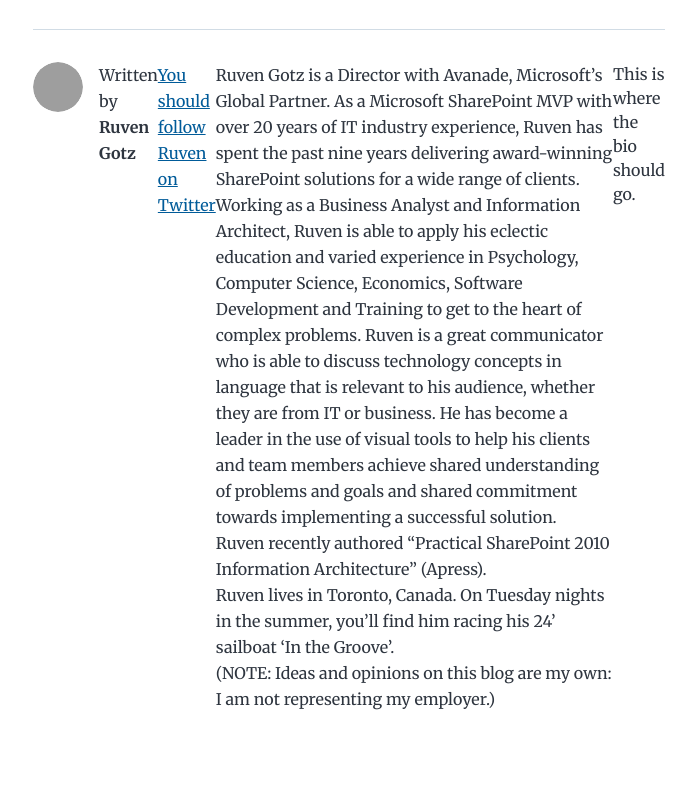
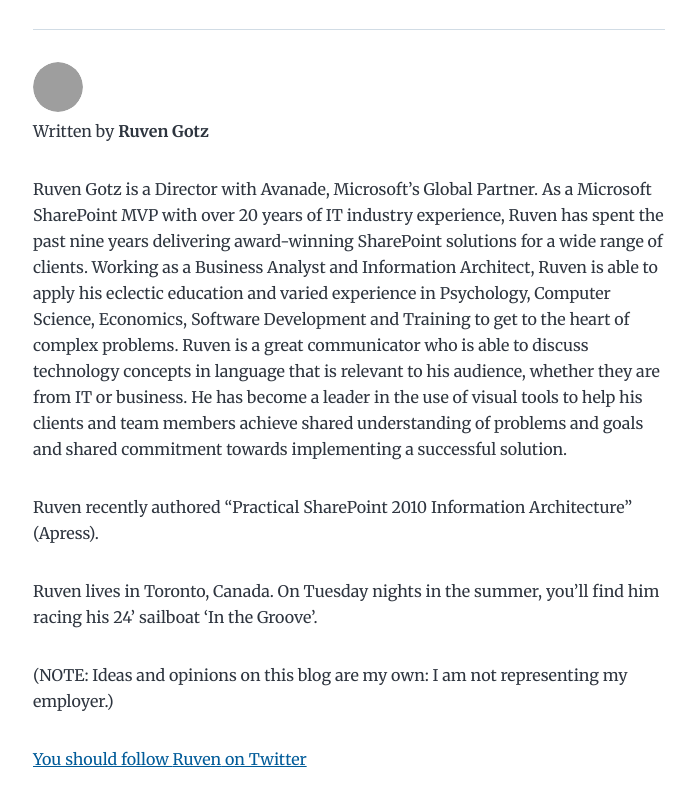
Before and after one commit to gregcar/spinsiders, a Gatsby site: page /ruveng/2008/09/whats-this-blog-going-to-be-about/ in a window 1280 px wide. Shown: the part 1164-1960 px from the top of the page, without its empty margins (291-986 px from the left). Built offline with nearby package versions, Linux system fonts and the light colour scheme; Gatsby itself is replaced by a stand-in of ours; grey boxes are pictures that could not be loaded.

Commit message:
fixed up bio branding

```diff
--- a/src/components/bio.js
+++ b/src/components/bio.js
@@ -22,17 +22,14 @@
        <p>
         Written by <strong>{fullName}</strong>
         </p>
+        <p>
+          <section dangerouslySetInnerHTML={{ __html: bioText }} />
+      </p>
       <p>
-          <a href={`https://twitter.com/${twitter || ``}`}>
-            You should follow {firstName} on Twitter
-          </a>
-        </p>
-      <p>
-          <section
-            dangerouslySetInnerHTML={{ __html: bioText }}
-          />
-        </p>
-          <span>This is where the bio should go.</span>
+        <a href={`https://twitter.com/${twitter || ``}`}>
+          You should follow {firstName} on Twitter
+        </a>
+      </p>
     </div>
   )
 }
--- a/src/style.css
+++ b/src/style.css
@@ -287,12 +287,11 @@
 }
 
 .bio {
-  display: flex;
   margin-bottom: var(--spacing-16);
 }
 
 .bio p {
-  margin-bottom: var(--spacing-0);
+  margin-bottom: var(--spacing-8);
 }
 
 .bio-avatar {
```
